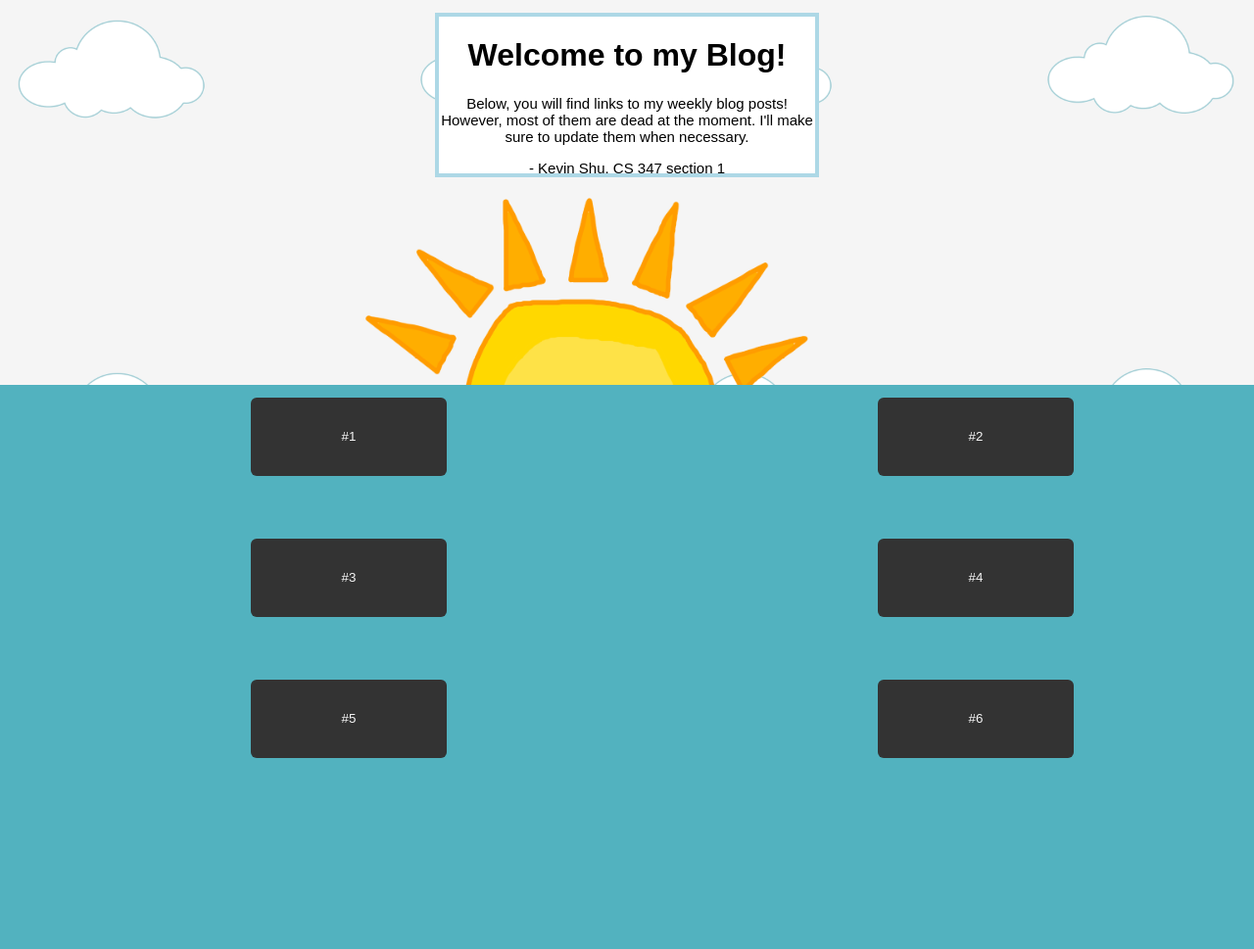
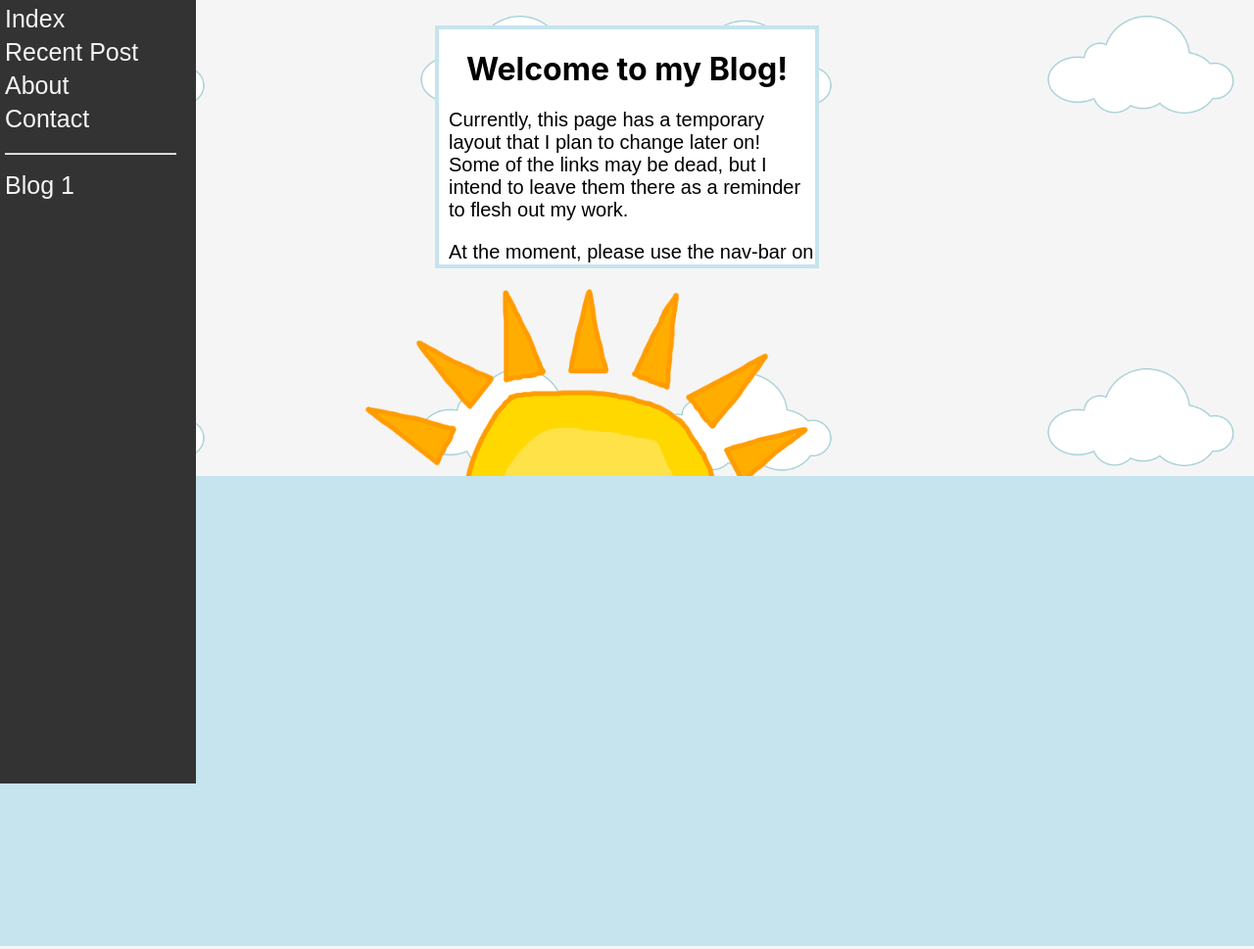
Before and after one commit to shukevinjmu/347, a plain HTML site: page index.html in a window 1280 px wide. Shown: the whole page at 98% size. Drawn offline with Linux system fonts and the light colour scheme.

Commit message:
Blog 1 content

```diff
--- a/blog.css
+++ b/blog.css
@@ -0,0 +1,97 @@
+html, body {
+    margin: 0;
+    font-family: Arial, Helvetica, sans-serif;
+    height: 100%;
+    width: 100%;
+    background-color: whitesmoke;
+    background-image: url(images/cloudbg.png);
+    background-size: 50%;
+    overflow: auto;
+}
+
+.navbar-container{
+    height: 100%;
+    width: 200px;
+    position: absolute;
+    display: flex;
+    top:0;
+    flex-direction: column;
+    background-color: #333333;
+    justify-content: flex-start;
+}
+
+.navbar{
+    height: 100%;
+    list-style-type: none;
+    margin:0;
+    padding:0;
+    font-family: sans-serif;
+    font-size:  25px;
+
+}
+
+.navbar-link > a{
+    margin: 5px;
+    display: block;
+    text-decoration:none;
+    color:whitesmoke;
+}
+
+.seperator{
+    margin: 5px;
+    display: block;
+    text-decoration:none;
+    color:whitesmoke;
+}
+
+.navbar-link> a:hover{
+    background-color: whitesmoke;
+    color: #333333;
+}
+
+.main-content{
+    padding-top: 5%;
+    display:flex;
+    justify-content: center;
+    flex-direction: row;
+}
+
+.blog-content{
+    display:flex;
+    justify-content: center;
+    flex-direction: column;
+    background: white;
+    width: 65%;
+
+}
+
+.blog-content > h1{
+    margin: 10px;
+    font-size: 35px;
+    font-family: -apple-system, BlinkMacSystemFont, 'Segoe UI', Roboto, Oxygen, Ubuntu, Cantarell, 'Open Sans', 'Helvetica Neue', sans-serif;
+}
+
+.blog-content > p{
+    font-size: 19px;
+    margin: 10px;
+    font-family: sans-serif;
+}
+
+pre code{
+    margin: 10px;
+    background-color: #eee;
+    border: 1px solid #999;
+    width: 50%;
+    display: block;
+    padding: 20px;
+}
+
+.blog-content > img{
+    margin: 10px;
+    border: solid black 2px;
+    width: 40%;
+}
+
+.end-break{
+    padding: 15%;
+}
--- a/index.css
+++ b/index.css
@@ -1,106 +1,91 @@
 html {
-    margin: auto;
+    margin: 0;
     font-family: Arial, Helvetica, sans-serif;
     height: 100%;
     background-color: whitesmoke;
     background-image: url(images/cloudbg.png);
     background-size: 50%;
+    overflow: hidden;
 }
-
 body {
-    margin: auto;
+    margin: 0;
     height: 100%;
 }
-
-
-.pad-30{
-    padding-left: 40%;
-    padding-right: 40%;
+.bluebg{
+    display: flex;
+    height: 60vh;
+    background-color: #c6e4ee;
+    color: whitesmoke;
 }
-.pad-15{
-    padding-left: 15%;
-    padding-right: 15%;
-}
-
-.pad-bot{
-    padding-bottom: 10%;
-}
-.bluebg{
-    background-color: #52b2bf;
-    color: whitesmoke;
-    height: 100%;
-    padding-top: 1%;
-    padding-bottom: none;
-}
-
 .title-container{
     background-color: white;
-    border: 4px solid lightblue;
+    border: 4px solid #c6e4ee;
     text-align: center;
     width: 30%;
-    height: 20%;
+    height: 30%;
     position: center;
-    margin: 1% auto 8%;
+    margin: 2% auto 8%;
     overflow: auto;
 }
-
 .title-container > p{
-    font-size: 15px;
+    margin-left: 10px;
+    font-size: 20px;
+    text-align: left;
 }
 
 .title-container > h1{
+    font-family: -apple-system, BlinkMacSystemFont, 'Segoe UI', Roboto, Oxygen, Ubuntu, Cantarell, 'Open Sans', 'Helvetica Neue', sans-serif;
     font-size-adjust: 45px;
 }
-
-button{
-    cursor: pointer;
-    text-align: center;
-    border: none;
-    text-decoration: none;
-    padding: 12px 15px;
-    display: inline-block;
-    width: 200px;
-    height: 80px;
-    outline: none;
-    border-radius: 6px;
-}
-
-.blog-button {
-    background-color:#333333;
-    color: whitesmoke;
-    text-align: center;
-}
-
-.blog-button:hover {
-    background-color: whitesmoke;
-    color:#333333;
-}
-
-.split{
-    height: 100%;
-    width:50%;
-    position: absolute;
-    overflow-x: hidden;
-}
-
-.left{
-    text-align: left;
-    left: 0;
-}
-
-.right{
-    text-align: right;
-    right: 0;
-}
-
 .crop{
     width: 600px;
     height: 240px;
     margin: -130px auto 0px auto;
     overflow: hidden;
+
 }
-.image-size{
+.crop > img{
     width: 600px;
     height: 600px;
+}
+
+.navbar-container{
+    height: 100vh;
+    width: 200px;
+    position: absolute;
+    display: flex;
+    top:0;
+    flex-direction: column;
+    background-color: #333333;
+    justify-content: flex-start;
+}
+
+.navbar{
+    height: 100%;
+    list-style-type: none;
+    margin:0;
+    padding:0;
+    font-family: sans-serif;
+    font-size:  25px;
 
 }
+
+.navbar-link > a{
+    margin: 5px;
+    display: block;
+    text-decoration:none;
+    color:whitesmoke;
+}
+
+.seperator{
+    margin: 5px;
+    display: block;
+    text-decoration:none;
+    color:whitesmoke;
+}
+
+
+.navbar-link> a:hover{
+    background-color: whitesmoke;
+    color: #333333;
+}
--- a/index.html
+++ b/index.html
@@ -1,49 +1,40 @@
-
 <!DOCTYPE html>
 <html>
+
 <head>
     <title>Kevin Shu's Blog</title>
     <meta name="viewport" content="width=device-width, initial-scale=1">
     <link rel="stylesheet" href="index.css">
 
 </head>
+
 <body>
+    <div class="navbar-container">
+        <ul class="navbar">
+            <li class="navbar-link"><a href="index.html">Index</a></li>
+            <li class="navbar-link"><a href="blog1.html">Recent Post</a></li>
+            <li class="navbar-link"><a href="index.html">About</a></li>
+            <li class="navbar-link"><a href="index.html">Contact</a></li>
+            <li class="seperator">———————</li>
+            <li class="navbar-link"><a href="blog1.html">Blog 1</a></li>
+        </ul>
+    </div>
     <div class="title-container">
         <h1>Welcome to my Blog!</h1>
-        <p>Below, you will find links to my weekly blog posts! However, most of them
-            are dead at the moment. I'll make sure to update them when necessary.</p>
+        <p>Currently, this page has a temporary layout that I plan to change later on!
+            Some of the links may be dead, but I intend to leave them there as a reminder
+            to flesh out my work.
+        </p>
+        <p>At the moment, please use the nav-bar on the left to see my blog-posts!</p>
         <p> - Kevin Shu, CS 347 section 1</p>
     </div>
+
     <div class="crop">
-            <img class = "image-size" src="images/sun.png" alt="sun">
+        <img src="images/sun.png" alt="sun">
     </div>
 
+    <div class="bluebg">
 
-        <div class = "bluebg">
-                <div class = "split left">
-                    <div class = "pad-30 pad-bot">
-                    <button a href="blog1.html" class ="blog-button">#1</button>
-                    </div>
-                    <div class = "pad-30 pad-bot">
-                    <button class ="blog-button">#3</button>
-                    </div>
-                    <div class = "pad-30 pad-bot">
-                    <button class ="blog-button">#5</button>
-                    </div>
-                </div>
-
-
-                <div class = "split right">
-                    <div class = "pad-30 pad-bot">
-                    <button class ="blog-button">#2</button>
-                    </div>
-                    <div class = "pad-30 pad-bot">
-                    <button class ="blog-button">#4</button>
-                    </div>
-                    <div class = "pad-30 pad-bot">
-                    <button class ="blog-button">#6</button>
-                    </div>
-                </div>
     </div>
 </body>
 
```
Also changed, not shown: blog1.css (added, +39 -0 lines), blog1.html (+118 -0 lines), blog1.js (added, +7 -0 lines), images/badcursor.PNG (added). Lines whose indentation alone changed are shown as unchanged.
